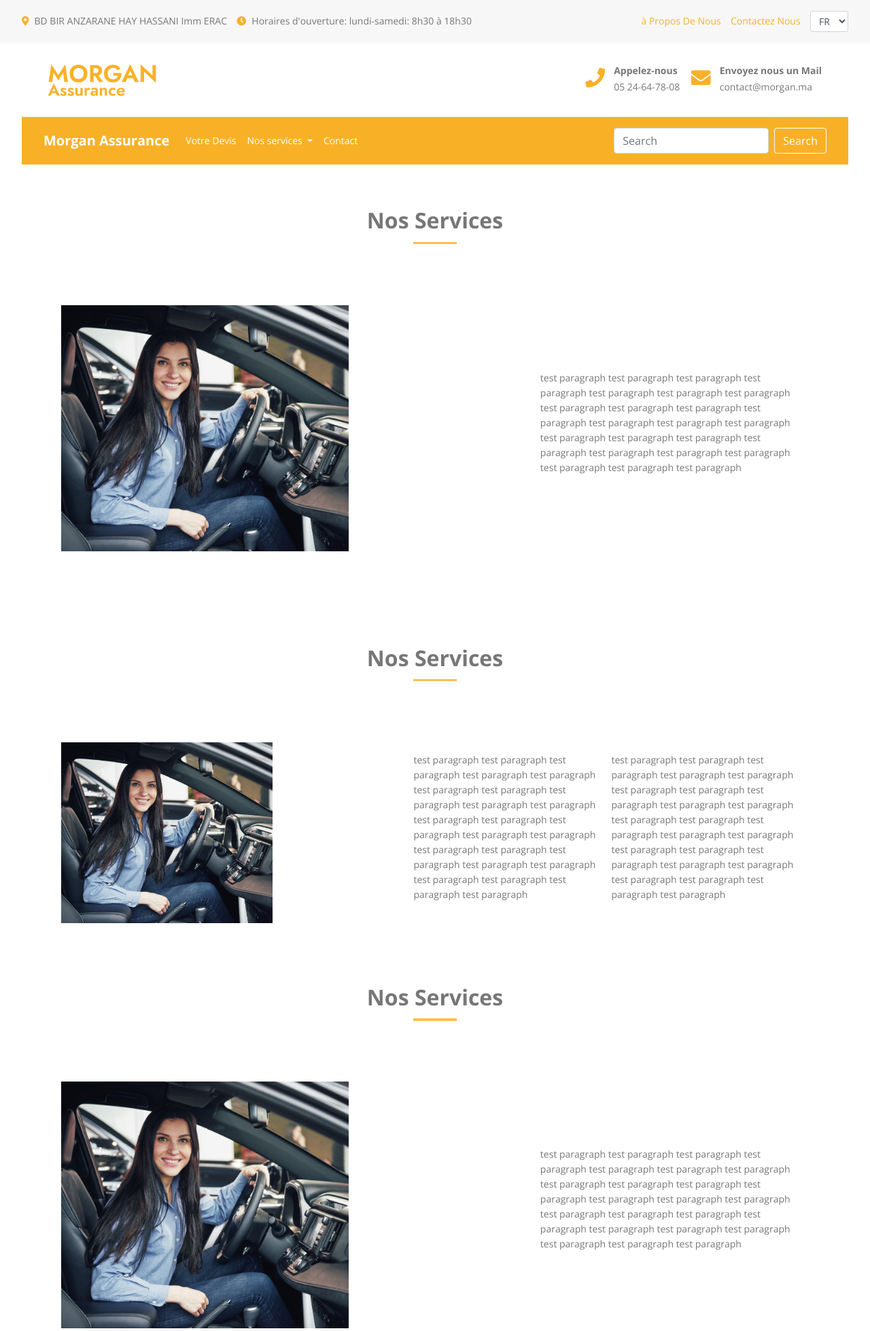
After one commit to ILYASSBENHADDA/Morgan-Insurance, a PHP site: page /services.php in a window 1280 px wide. The commit adds this page. Shown: the top 1958 px of the page at 68% size. Run offline with PHP 8.4, Linux system fonts and the light colour scheme.

Commit message:
services and type of paiement pge
i make the type of services page and also the type of paiement and transfire page

```diff
--- a/assets/css/styles.css
+++ b/assets/css/styles.css
@@ -99,6 +99,54 @@ a.btn-mode-one:hover {
     margin-right: 0;
 }
 /* end of Topbar */
+
+
+/*******************/
+/*  services page  */
+/*******************/
+.services {
+   margin-top:  50px;
+   padding: 0px;
+}
+.imgs {
+   width: 60%;
+}
+.img-prg{
+    padding: 0px;
+    align-items: center;
+    display: flex;
+    margin: 7%;
+}
+
+
+/* end services page */
+
+
+/*******************/
+/*  transfert and paiement page  */
+/*******************/
+.tran-paie {
+    margin-top:  97px;
+    padding: 0px;
+ }
+ .prgv2 {
+    text-align: center;
+    margin: 0% 10% 5% 10%;
+ }
+ .logoimg {
+    text-align: center;
+    justify-content: space-around;
+    display: flex;
+    flex-wrap: wrap;
+    margin-bottom: 3%;
+ }
+ .pymlogo {
+    width: 50%;
+    margin-bottom: 3%;
+    padding: 0px;
+ }
+
+ /* end transfert and paiement page */
 
 /***********************/
 /*     Header Area     */
@@ -382,7 +430,6 @@ a.btn-mode-one:hover {
 }
 /* end of Devis Calculation */
 
-
 /*****************************************/
 /********  end of Devis Page  ************/
 /*****************************************/
@@ -489,6 +536,20 @@ a.btn-mode-one:hover {
     .slide-header {
         display: none;
     }
+
+    /*  services page  */
+.services {
+
+ }
+ .imgs {
+    width: 70%;
+    margin-right: 0px;
+    padding: 0px;
+ }
+ .prg{
+    padding-left: -50px;
+ }
+ /* end services page */
 }
 
 /* Max-width width 710px */
@@ -511,6 +572,21 @@ a.btn-mode-one:hover {
         margin-bottom: 1.5rem;
     }
     /*  end of Header Area  */
+
+     /*  services page  */
+     .imgs {
+        width: 70%;
+     }
+     .prg{
+      margin-top: 30px;
+     }
+     .img-prg{
+         text-align: center;
+         align-items: center;
+         display: block;
+         margin: 7%;
+     }
+     /* end services page */
 }
 
 
--- /dev/null
+++ b/assets/services.php
@@ -0,0 +1,76 @@
+
+<?php include_once('sections/header.php'); ?>
+
+<!-- Nos services -->
+
+<div class="services">
+  <div class="titleg col-lg-12">
+    <h2>Nos Services</h2>
+    <hr class="line-heading">
+  </div>
+  <div class="img-prg">
+    <div class="imgall">
+      <img class="imgs" src="images/img1.jpg">
+    </div>
+    <div>
+      <p class="prg">test paragraph test paragraph test paragraph test paragraph test paragraph test paragraph test paragraph test paragraph test paragraph test paragraph test paragraph test paragraph test paragraph test paragraph test paragraph test paragraph test paragraph test paragraph test paragraph test paragraph test paragraph test paragraph test paragraph test paragraph</p>
+    </div>
+  </div>
+</div>
+
+<div class="services2">
+  <div class="titleg col-lg-12">
+    <h2>Nos Services</h2>
+    <hr class="line-heading">
+  </div>
+  <div class="img-prg">
+    <div class="imgall">
+      <img class="imgs" src="images/img1.jpg">
+    </div>
+    <div>
+      <p class="prg">test paragraph test paragraph test paragraph test paragraph test paragraph test paragraph test paragraph test paragraph test paragraph test paragraph test paragraph test paragraph test paragraph test paragraph test paragraph test paragraph test paragraph test paragraph test paragraph test paragraph test paragraph test paragraph test paragraph test paragraph</p>
+    </div>
+    <div class="imgall">
+
+    </div>
+    <div>
+      <p class="prg">test paragraph test paragraph test paragraph test paragraph test paragraph test paragraph test paragraph test paragraph test paragraph test paragraph test paragraph test paragraph test paragraph test paragraph test paragraph test paragraph test paragraph test paragraph test paragraph test paragraph test paragraph test paragraph test paragraph test paragraph</p>
+    </div>
+  </div>
+</div>
+
+<div class="services2">
+  <div class="titleg col-lg-12">
+    <h2>Nos Services</h2>
+    <hr class="line-heading">
+  </div>
+  <div class="img-prg">
+    <div class="imgall">
+      <img class="imgs" src="images/img1.jpg">
+    </div>
+    <div>
+      <p class="prg">test paragraph test paragraph test paragraph test paragraph test paragraph test paragraph test paragraph test paragraph test paragraph test paragraph test paragraph test paragraph test paragraph test paragraph test paragraph test paragraph test paragraph test paragraph test paragraph test paragraph test paragraph test paragraph test paragraph test paragraph</p>
+    </div>
+      </div>
+</div>
+
+<div class="services2">
+  <div class="titleg col-lg-12">
+    <h2>Nos Services</h2>
+    <hr class="line-heading">
+  </div>
+  <div class="img-prg">
+    <div class="imgall">
+      <img class="imgs" src="images/img1.jpg">
+    </div>
+    <div>
+      <p class="prg">test paragraph test paragraph test paragraph test paragraph test paragraph test paragraph test paragraph test paragraph test paragraph test paragraph test paragraph test paragraph test paragraph test paragraph test paragraph test paragraph test paragraph test paragraph test paragraph test paragraph test paragraph test paragraph test paragraph test paragraph</p>
+    </div>
+  </div>
+</div>
+
+
+
+<!-- end of Nos services -->
+
+<?php include_once('sections/footer.php'); ?>
```
Also changed, not shown: assets/transfert&paiement.php (added, +23 -0 lines), assets/images/img1.jpg (added), assets/images/pymimg.png (added).
